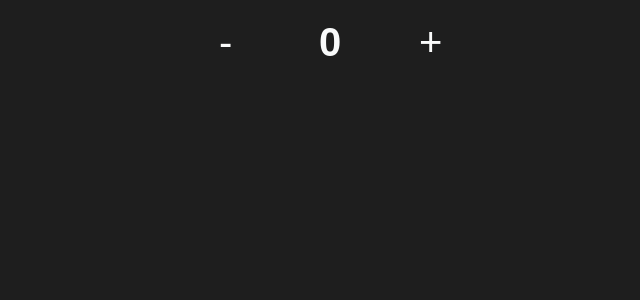
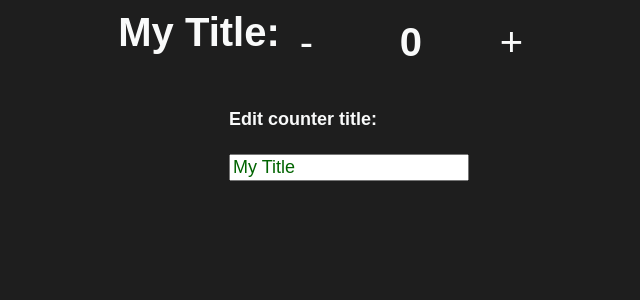
Before and after one commit to Lariicsam/vue-masonry, a Vue app: page / in a window 1280 px wide. Shown: the top 300 px of the page, without its empty margins (291-931 px from the left). Built offline with nearby package versions, Linux system fonts and the light colour scheme.

Commit message:
Pass from ref to reactive data

```diff
--- a/src/components/HelloWorld.vue
+++ b/src/components/HelloWorld.vue
@@ -1,56 +1,50 @@
 <template>
   <div class="icol center">
     <div class="irow center">
+      <h2>{{ counterData.title }}:</h2>
       <div class="btn" @click="decreaseCounter">-</div>
-      <strong class="counter">{{ counter }}</strong>
+      <strong class="counter">{{ counterData.count }}</strong>
       <div class="btn" @click="increaseCounter">+</div>
+    </div>
+    <div class="irow center">
+      <div class="edit">
+        <h4>Edit counter title:</h4>
+        <input v-model="counterData.title" type="text" />
+      </div>
     </div>
   </div>
 </template>
 
 <script>
-import { ref } from "vue";
+import { ref, reactive } from "vue";
 export default {
   setup() {
-    const counter = ref(0);
+    const counter = ref(0),
+      counterTitle = ref("My Counter");
 
     const increaseCounter = () => {
-      counter.value++;
+      //counter.value++;
+      counterData.count++;
     };
+
+    const counterData = reactive({ count: 0, title: "My Title" });
+
     const decreaseCounter = () => {
-      counter.value--;
+      //counter.value--;
+      counterData.count--;
     };
 
     return {
       counter,
+      counterTitle,
       increaseCounter,
-      decreaseCounter
+      decreaseCounter,
+      counterData,
     };
   },
 };
 </script>
 
-
-
-<!-- <script>
-export default {
-  data() {
-    return {
-      counter: 0,
-    };
-  },
-
-  methods: {
-    increaseCounter() {
-      this.counter++;
-    },
-
-    decreaseCounter() {
-      this.counter--;
-    },
-  },
-};
-</script> -->
 
 <style>
   .btn,
@@ -60,4 +54,9 @@ export default {
     width: 100px;
     cursor: pointer;
   }
+
+  .edit,
+  .edit > input {
+    color: darkgreen;
+  }
 </style>
```
